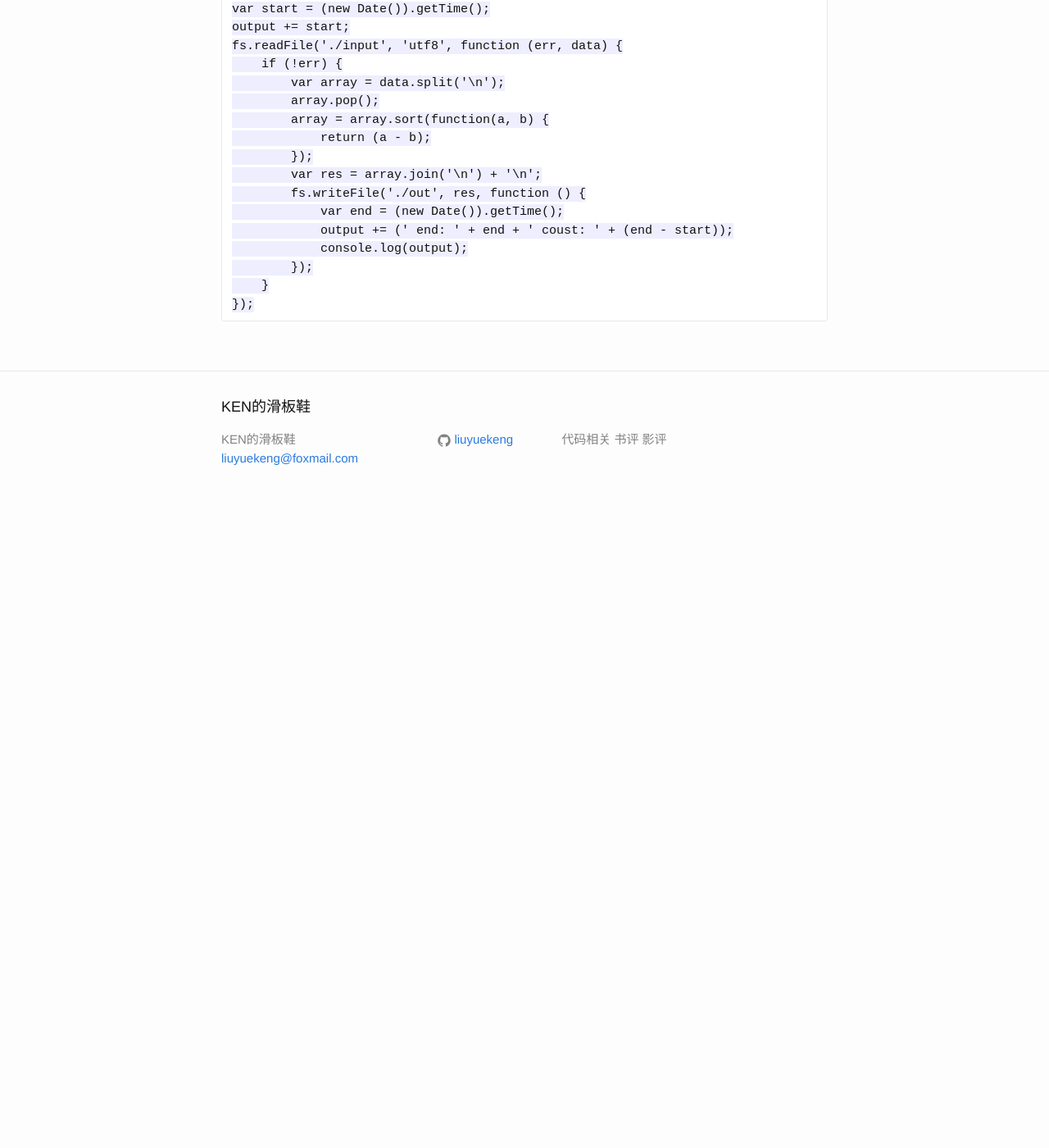
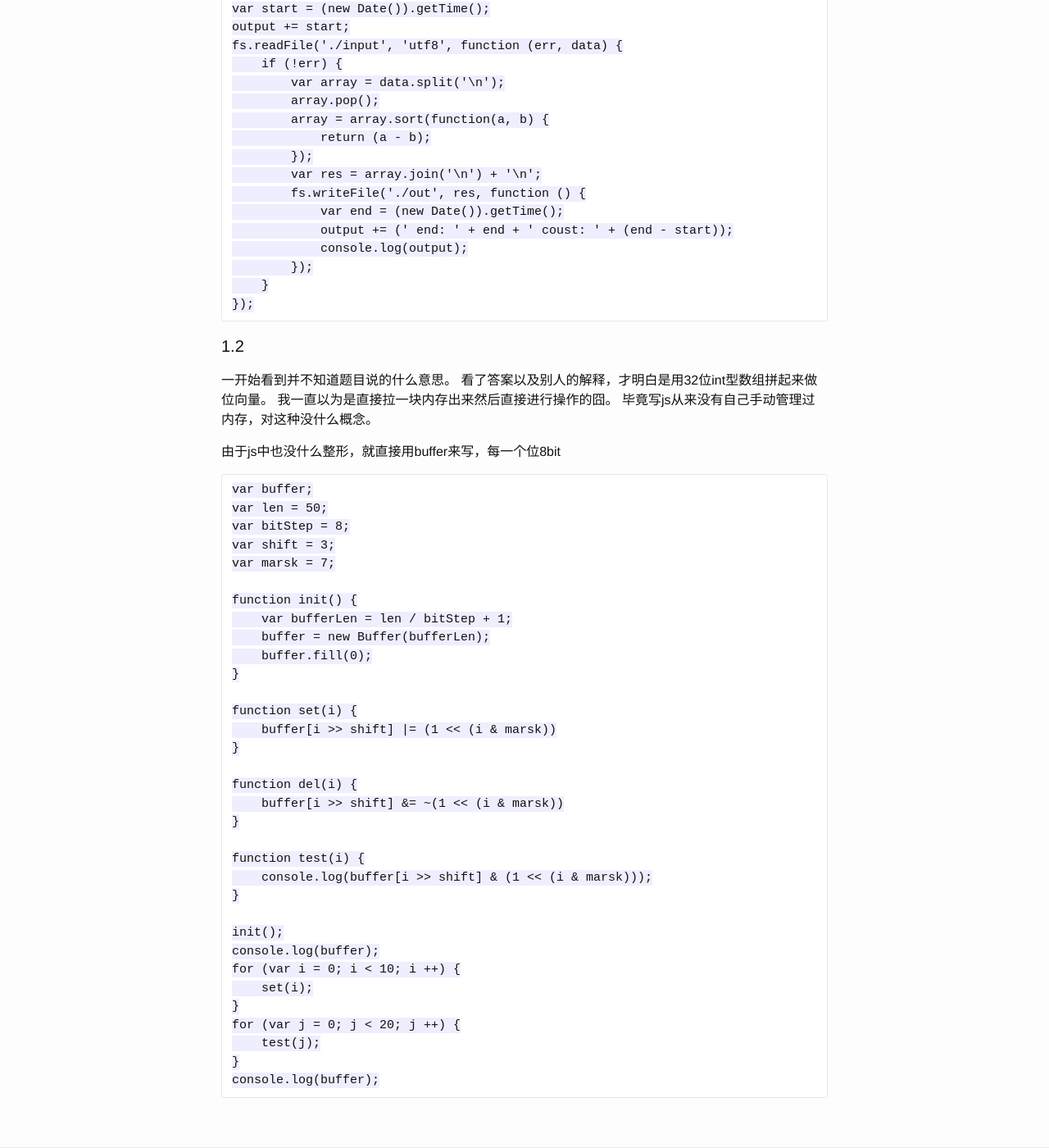
Before and after one commit to liuyuekeng/liuyuekeng.github.io, a Jekyll site: the page built from _posts/2015-11-29-Programming-Pearls.md, in a window 1280 px wide and 1400 px high, scrolled down 629 px. Shown: the whole window at 82% size. Built offline with Jekyll 4.4.1, drawn with Linux system fonts in a browser that asks for light colours; before the commit the page ends 1259 px from its top, so only the background shows below that.

Commit message:
add answer to progranmming pearls

```diff
--- a/_posts/2015-11-29-Programming-Pearls.md
+++ b/_posts/2015-11-29-Programming-Pearls.md
@@ -21,6 +21,7 @@ categories: 书评
 ###我的答案
 
 ####1.1
+
 我选择用js写一个大数组然后直接调用sort方法
 
     var fs = require('fs');
@@ -43,3 +44,46 @@ categories: 书评
             });
         }
     });
+
+####1.2
+
+一开始看到并不知道题目说的什么意思。
+看了答案以及别人的解释，才明白是用32位int型数组拼起来做位向量。
+我一直以为是直接拉一块内存出来然后直接进行操作的囧。
+毕竟写js从来没有自己手动管理过内存，对这种没什么概念。
+
+由于js中也没什么整形，就直接用buffer来写，每一个位8bit
+
+    var buffer;
+    var len = 50;
+    var bitStep = 8;
+    var shift = 3;
+    var marsk = 7;
+
+    function init() {
+        var bufferLen = len / bitStep + 1;
+        buffer = new Buffer(bufferLen);
+        buffer.fill(0);
+    }
+
+    function set(i) {
+        buffer[i >> shift] |= (1 << (i & marsk))
+    }
+
+    function del(i) {
+        buffer[i >> shift] &= ~(1 << (i & marsk))
+    }
+
+    function test(i) {
+        console.log(buffer[i >> shift] & (1 << (i & marsk)));
+    }
+
+    init();
+    console.log(buffer);
+    for (var i = 0; i < 10; i ++) {
+        set(i);
+    }
+    for (var j = 0; j < 20; j ++) {
+        test(j);
+    }
+    console.log(buffer);
```
